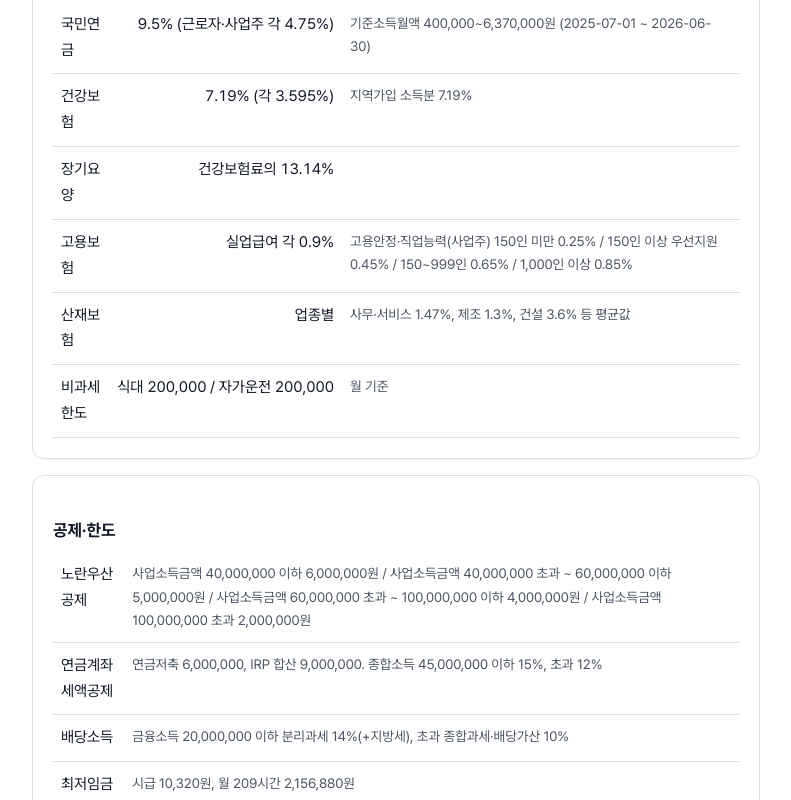
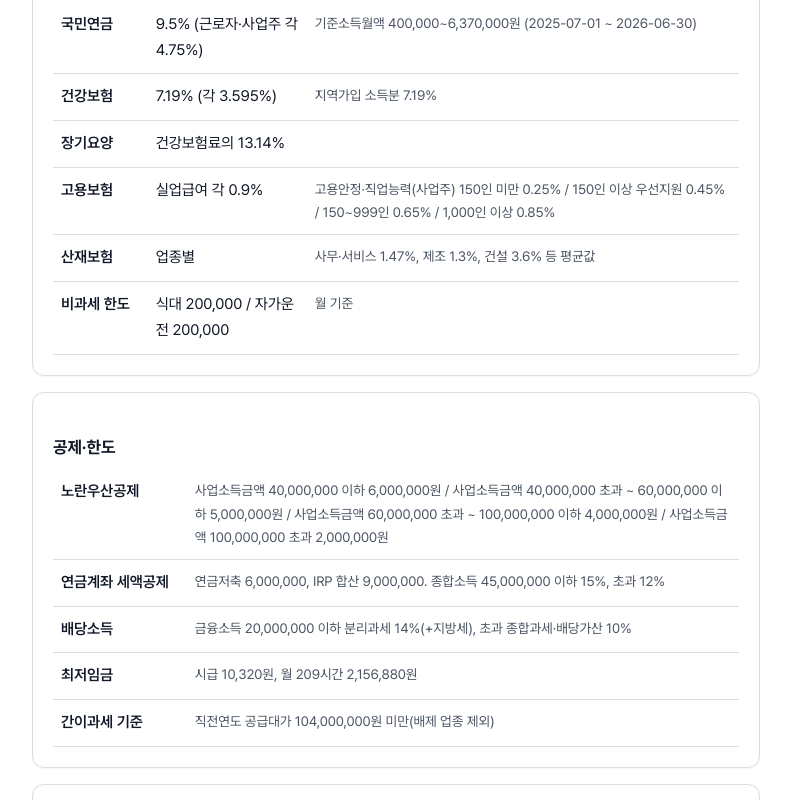
Before and after one commit to skjo-cmd/sme-toolkit, a Next.js app: page /rates in a window 1280 px wide. Shown: the part 1300-2100 px from the top of the page, without its empty margins (244-1035 px from the left). Built offline with nearby package versions, Linux system fonts and the light colour scheme.

Commit message:
Rates page: keep key column on one line in 4대보험·공제 tables, left-align text values, cards scroll horizontally on narrow screens
Co-Authored-By: Claude Fable 5.1 <noreply@anthropic.com>
Claude-Session: https://claude.ai/code/session_01U7QH5pV2NbtqysSpGVQ9tJ

```diff
--- a/src/app/globals.css
+++ b/src/app/globals.css
@@ -51,7 +51,7 @@ h3 { font-size: 1.05rem; margin: 20px 0 8px; font-weight: 700; }
 .badge.level { background: var(--accent); color: #fff; border-color: transparent; }
 .badge.proposed { background: var(--warn-bg); color: var(--warn-text); border-color: transparent; }
 
-.card { background: var(--surface); border: 1px solid var(--line); border-radius: var(--radius); padding: 20px; margin: 16px 0; box-shadow: 0 1px 2px rgba(17, 24, 39, 0.04); }
+.card { background: var(--surface); border: 1px solid var(--line); border-radius: var(--radius); padding: 20px; margin: 16px 0; box-shadow: 0 1px 2px rgba(17, 24, 39, 0.04); overflow-x: auto; }
 .card:has(.field) { background: var(--surface-2); }
 .grid { display: grid; grid-template-columns: repeat(auto-fit, minmax(240px, 1fr)); gap: 14px 18px; }
 
@@ -78,6 +78,9 @@ th { background: var(--surface-2); font-weight: 700; }
 th, td { text-align: left; padding: 10px 8px; border-bottom: 1px solid var(--line); vertical-align: top; }
 td.num, th.num { text-align: right; font-variant-numeric: tabular-nums; white-space: nowrap; }
 td.f { color: var(--muted); font-size: 0.85rem; }
+/* 키-값 표: 첫 열은 줄바꿈 없이 내용 폭만 차지 */
+table.kv th:first-child, table.kv td:first-child { white-space: nowrap; width: 1%; padding-right: 18px; font-weight: 600; }
+table.kv td:nth-child(2) { white-space: normal; }
 tbody tr:last-child th { background: var(--accent-soft); }
 
 details { margin: 16px 0; border: 1px solid var(--line); border-radius: var(--radius); padding: 0 16px; background: var(--surface); }
--- a/src/app/rates/page.tsx
+++ b/src/app/rates/page.tsx
@@ -20,15 +20,15 @@ export default function Page() {
       <div className="card"><h3>법인세 (법인세법 제55조, 2026 사업연도)</h3><table><thead><tr><th>과세표준</th><th className="num">세율</th></tr></thead><tbody>
         {rates.corp_tax.brackets.map((b, i) => <tr key={i}><td>{range(i ? rates.corp_tax.brackets[i - 1].upTo : null, b.upTo)}</td><td className="num">{pct(b.rate)}</td></tr>)}
       </tbody></table><p className="muted">{rates.corp_tax.prior_year_brackets_note}. 지방소득세 {pct(rates.corp_tax.local_surtax_rate)} 별도.</p></div>
-      <div className="card"><h3>4대보험</h3><table><tbody>
-        <tr><td>국민연금</td><td className="num">{pct(si.national_pension.total_rate)} (근로자·사업주 각 {pct(si.national_pension.employee_rate)})</td><td className="f">기준소득월액 {won(si.national_pension.income_floor)}~{won(si.national_pension.income_cap)}원 ({si.national_pension.cap_effective})</td></tr>
-        <tr><td>건강보험</td><td className="num">{pct(si.health.total_rate)} (각 {pct(si.health.employee_rate)})</td><td className="f">지역가입 소득분 {pct(si.health.regional_income_rate)}</td></tr>
-        <tr><td>장기요양</td><td className="num">건강보험료의 {pct(si.long_term_care.rate_of_health)}</td><td></td></tr>
-        <tr><td>고용보험</td><td className="num">실업급여 각 {pct(si.employment.unemployment_employee)}</td><td className="f">고용안정·직업능력(사업주) 150인 미만 {pct(si.employment.stability_employer.under150)} / 150인 이상 우선지원 {pct(si.employment.stability_employer.over150Priority)} / 150~999인 {pct(si.employment.stability_employer.from150to999)} / 1,000인 이상 {pct(si.employment.stability_employer.over1000)}</td></tr>
-        <tr><td>산재보험</td><td className="num">업종별</td><td className="f">사무·서비스 {pct(si.industrial_accident_presets.office_service)}, 제조 {pct(si.industrial_accident_presets.manufacturing)}, 건설 {pct(si.industrial_accident_presets.construction)} 등 평균값</td></tr>
-        <tr><td>비과세 한도</td><td className="num">식대 {won(si.nontaxable.meal)} / 자가운전 {won(si.nontaxable.vehicle)}</td><td className="f">월 기준</td></tr>
+      <div className="card"><h3>4대보험</h3><table className="kv"><tbody>
+        <tr><td>국민연금</td><td>{pct(si.national_pension.total_rate)} (근로자·사업주 각 {pct(si.national_pension.employee_rate)})</td><td className="f">기준소득월액 {won(si.national_pension.income_floor)}~{won(si.national_pension.income_cap)}원 ({si.national_pension.cap_effective})</td></tr>
+        <tr><td>건강보험</td><td>{pct(si.health.total_rate)} (각 {pct(si.health.employee_rate)})</td><td className="f">지역가입 소득분 {pct(si.health.regional_income_rate)}</td></tr>
+        <tr><td>장기요양</td><td>건강보험료의 {pct(si.long_term_care.rate_of_health)}</td><td></td></tr>
+        <tr><td>고용보험</td><td>실업급여 각 {pct(si.employment.unemployment_employee)}</td><td className="f">고용안정·직업능력(사업주) 150인 미만 {pct(si.employment.stability_employer.under150)} / 150인 이상 우선지원 {pct(si.employment.stability_employer.over150Priority)} / 150~999인 {pct(si.employment.stability_employer.from150to999)} / 1,000인 이상 {pct(si.employment.stability_employer.over1000)}</td></tr>
+        <tr><td>산재보험</td><td>업종별</td><td className="f">사무·서비스 {pct(si.industrial_accident_presets.office_service)}, 제조 {pct(si.industrial_accident_presets.manufacturing)}, 건설 {pct(si.industrial_accident_presets.construction)} 등 평균값</td></tr>
+        <tr><td>비과세 한도</td><td>식대 {won(si.nontaxable.meal)} / 자가운전 {won(si.nontaxable.vehicle)}</td><td className="f">월 기준</td></tr>
       </tbody></table></div>
-      <div className="card"><h3>공제·한도</h3><table><tbody>
+      <div className="card"><h3>공제·한도</h3><table className="kv"><tbody>
         <tr><td>노란우산공제</td><td className="f">{rates.yellow_umbrella.limits.map((l, i, arr) => `사업소득금액 ${range(i ? arr[i - 1].businessIncomeUpTo : null, l.businessIncomeUpTo)} ${won(l.limit)}원`).join(" / ")}</td></tr>
         <tr><td>연금계좌 세액공제</td><td className="f">연금저축 {won(rates.pension_savings.pension_limit)}, IRP 합산 {won(rates.pension_savings.combined_limit_with_irp)}. 종합소득 {won(rates.pension_savings.low_rate_income_threshold_business)} 이하 {pct(rates.pension_savings.credit_rate_low)}, 초과 {pct(rates.pension_savings.credit_rate_high)}</td></tr>
         <tr><td>배당소득</td><td className="f">금융소득 {won(rates.dividend.separate_threshold)} 이하 분리과세 {pct(rates.dividend.withholding_rate)}(+지방세), 초과 종합과세·배당가산 {pct(rates.dividend.gross_up_rate)}</td></tr>
```
